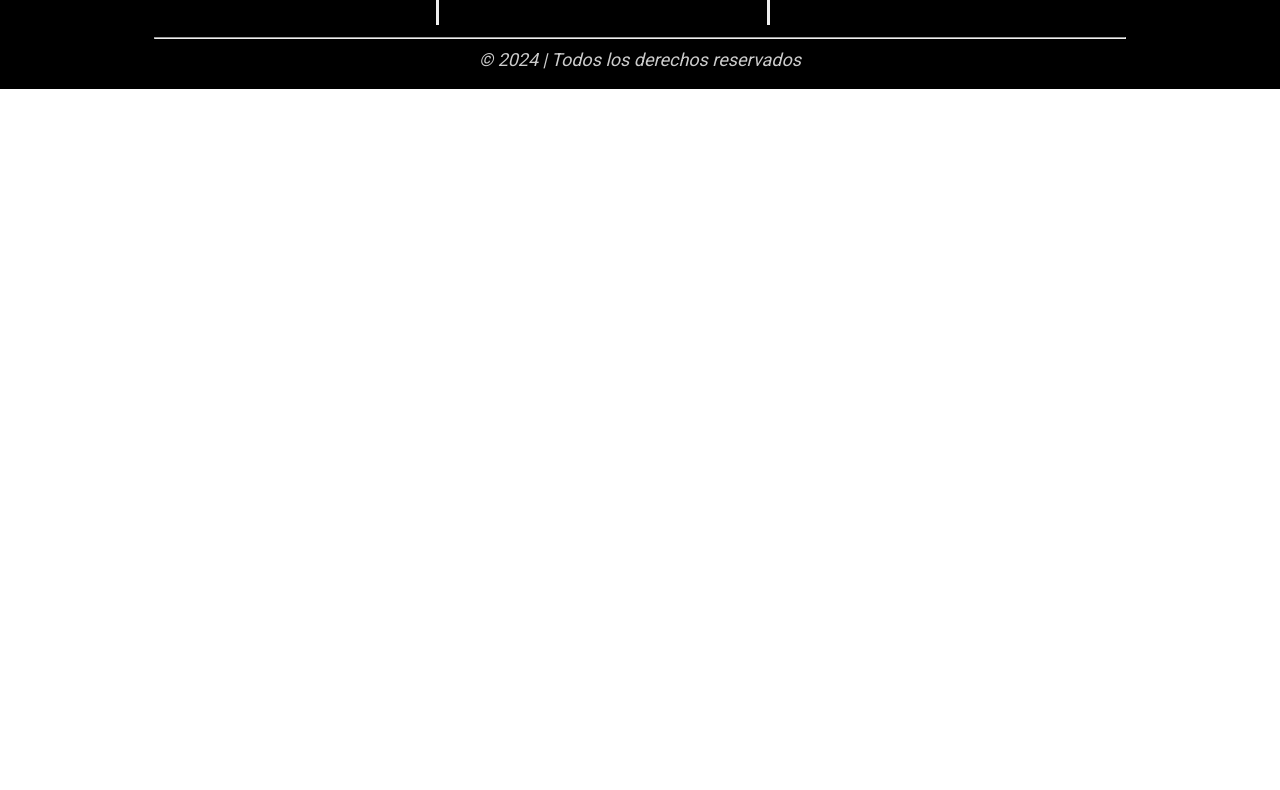
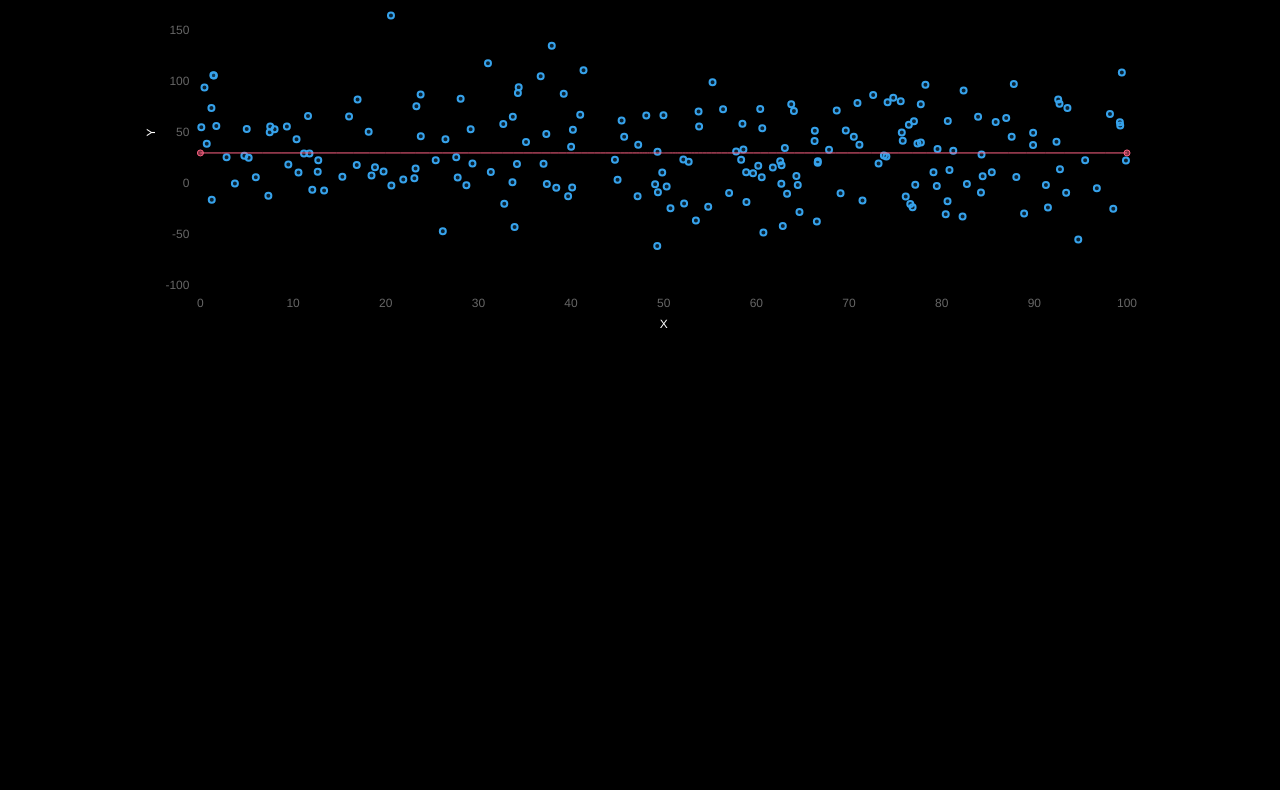
Before and after one commit to blackcub3s/proyectoDesarrolloInterfaces, a plain HTML site: page iaBigData.html in a window 1280 px wide. Shown: the part 4784-5574 px from the top of the page. Before the commit the page ends 4873 px from the top, so only its background shows below. Drawn offline with nearby package versions, Linux system fonts and the light colour scheme.

Commit message:
afegit gràfic amb extensio del colornegre de la barra de footer: chart.js

```diff
--- a/css/iaBigData.css
+++ b/css/iaBigData.css
@@ -211,3 +211,9 @@ en este caso hemos optado por, simplemente, poner un drop-shadow simple.*/
     animation: fadeInUp;
     animation-duration: 1.2s;
 }
+
+#alargandoNegroPreFooter {
+    background-color: var(--negroFooter);
+    height: 60em;
+    color: white;
+}
--- a/iaBigData.html
+++ b/iaBigData.html
@@ -28,6 +28,124 @@
             new WOW().init();
         });
     </script>
+
+
+    <!--Añadimos el script para añadir el gráfico de chart.js y
+    el codigo para el grafico y su CSS asociado-->
+    <style>
+        #myChart {
+            margin: 0 auto;
+
+            width: 1000px !important;
+            height: 500px !important;
+        }
+    </style>
+    <script src="https://cdn.jsdelivr.net/npm/chart.js"></script>
+    <script>
+        document.addEventListener("DOMContentLoaded", () => {
+
+            //PRE:media y desviacioin tipica
+            //POST: Se genera un valor aleatorio siguiendo una distribucion normal de media mean y stdev 1.
+            //NOTA: Función obtenida de stackoverflow en  https://stackoverflow.com/questions/25582882/javascript-math-random-normal-distribution-gaussian-bell-curve
+            function gaussianRandom(mean=0, stdev=1) {
+                const u = 1 - Math.random(); // Converting [0,1) to (0,1]
+                const v = Math.random();
+                const z = Math.sqrt( -2.0 * Math.log( u ) ) * Math.cos( 2.0 * Math.PI * v );
+                // Transform to the desired mean and standard deviation:
+                return z * stdev + mean;
+            }
+
+            var ctx = document.getElementById('myChart').getContext('2d');
+
+            const max = 40;
+            const min = 10;
+            dt = Math.floor(Math.random() * (max - min + 1)) + min; //dt entero en rango [10,40]
+            m = Math.floor(Math.random() * (5 - (-5) + 1)) -5; //m es pendiende te la recta (rangos posibles de -5 a 5)
+            b = 30;
+
+            var myChart = new Chart(ctx, {
+                type: 'scatter', // Cambiado a scatter
+                responsive: true,
+                data: {
+                    datasets: [
+                    {
+                            label: `Recta f(x) = ${m}x + ${b}`,
+                            data: [{ x: 0, y: b }, // Punto inicial (x = 0, y = b)
+                                { x: 100, y: m * 100 + b }], // Punto final (x = 100, y = m*100 + b)
+                            type: 'line',
+                            backgroundColor: 'rgba(255, 99, 132, .5)',
+                            borderColor: 'rgba(255, 99, 132, 1)',
+                            borderWidth: 1,
+                            fill: false,
+                            tension: 1 // Sin curvatura
+                        },
+                        {
+                            label: `200 valores generados alrededor de [f(x) = ${m}x + ${b}] | Creados tomando f(x) + X para todo valor x donde X∼N(μ,σ) con μ=0 y σ=${dt})`,
+                            data: Array.from({ length: 200 }, () => {
+                                const x = Math.random() * 100;
+                                return {
+                                    x: x,
+                                    y: m*x + b + gaussianRandom(0, dt) // y = 2x + 3 al que sumamos o restamos valores de media cero y desviación tipica dt entre [10 y 40].
+                                };
+                            }),
+                            backgroundColor: 'rgba(54, 162, 235, 0.2)',
+                            borderColor: 'rgba(54, 162, 235, 1)',
+                            borderWidth: 2
+                        }
+                    ]
+                },
+                options: {
+                    scales: {
+                        x: {
+                            type: 'linear', // Escala lineal para scatter plot
+                            position: 'bottom',
+                            title: {
+                                display: true,
+                                text: 'X',
+                                color: 'white'
+                            }
+                        },
+                        y: {
+                            beginAtZero: true,
+                            title: {
+                                display: true,
+                                text: 'Y',
+                                color:"white"
+                            }
+                        }
+                    },
+                    plugins: {
+                        title: {
+                            display: true, // Mostrar el título
+                            text: ['Réplica de una regresión lineal',
+                                '(NOTA: puntos creados a partir de la recta, no al revés)'], // Título del gráfico
+                            font: {
+                                size: 30, // Tamaño de la fuente
+                                weight: 'bold' // Estilo de la fuente
+                            },
+                            padding: {
+                                top: 20, // Espaciado superior
+                                bottom: 20 // Espaciado inferior
+                            },
+                            color:"white"
+                        },
+                        legend: { // Configuración de la leyenda
+                            labels: {
+                                color: 'white' // Cambiar el color del texto de la leyenda
+                            }
+                        }
+                    }
+
+
+                }
+
+
+            });
+        });
+
+    </script>
+
+
 
 </head>
 <body>
@@ -152,11 +270,14 @@
         </section>
     </section>
 
+    <!--contenedor vacío que nos transporta al color negro de la footer y del gráfico
+    hecho con chart.js-->
     <section id = "PI_transicionIaBigData_a_footer"></section>
 
-
-
-
+    <!-- contenedor donde pondremos el gráfico-->
+    <section id = "alargandoNegroPreFooter">
+        <canvas id="myChart"></canvas>
+    </section>
 
 
 
```
